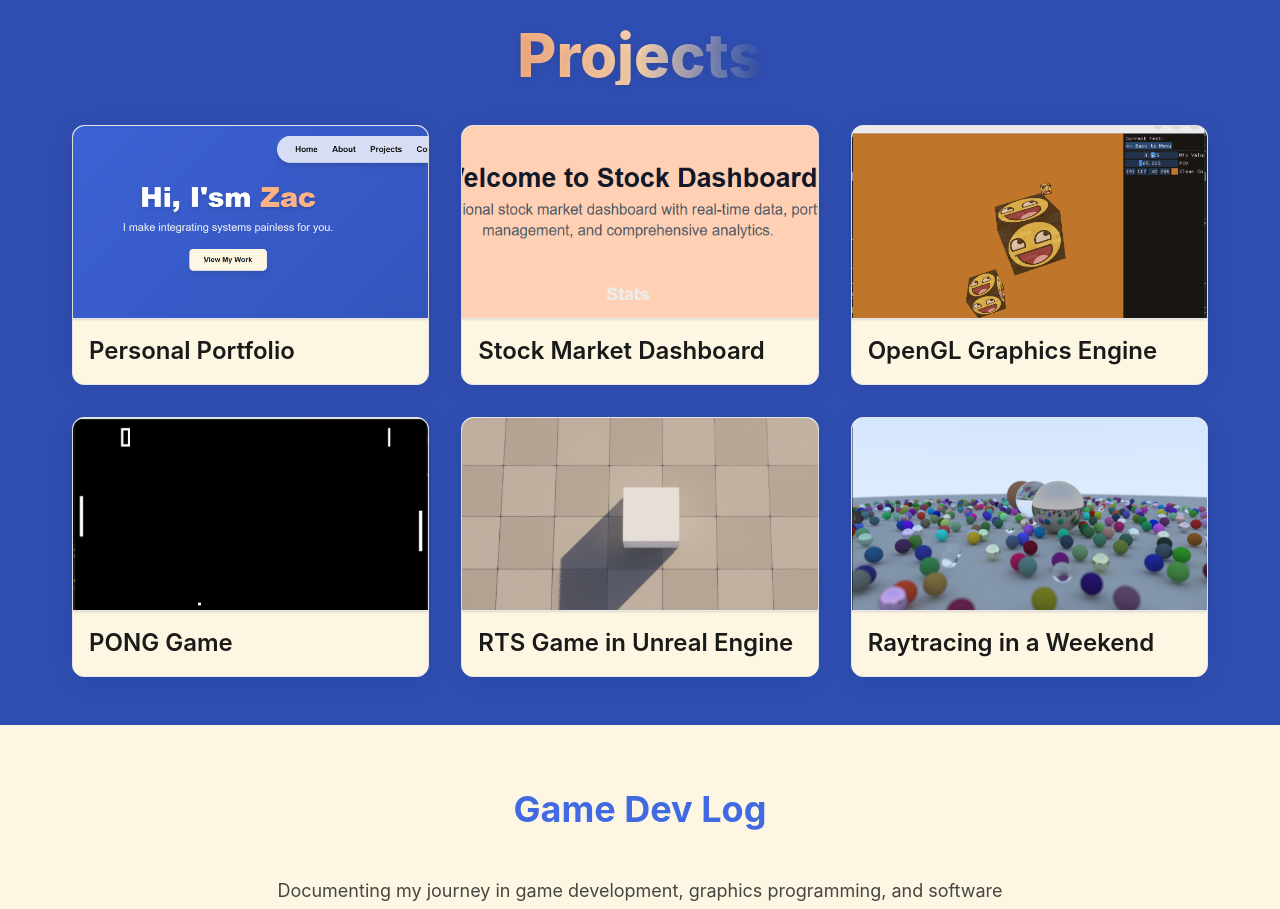
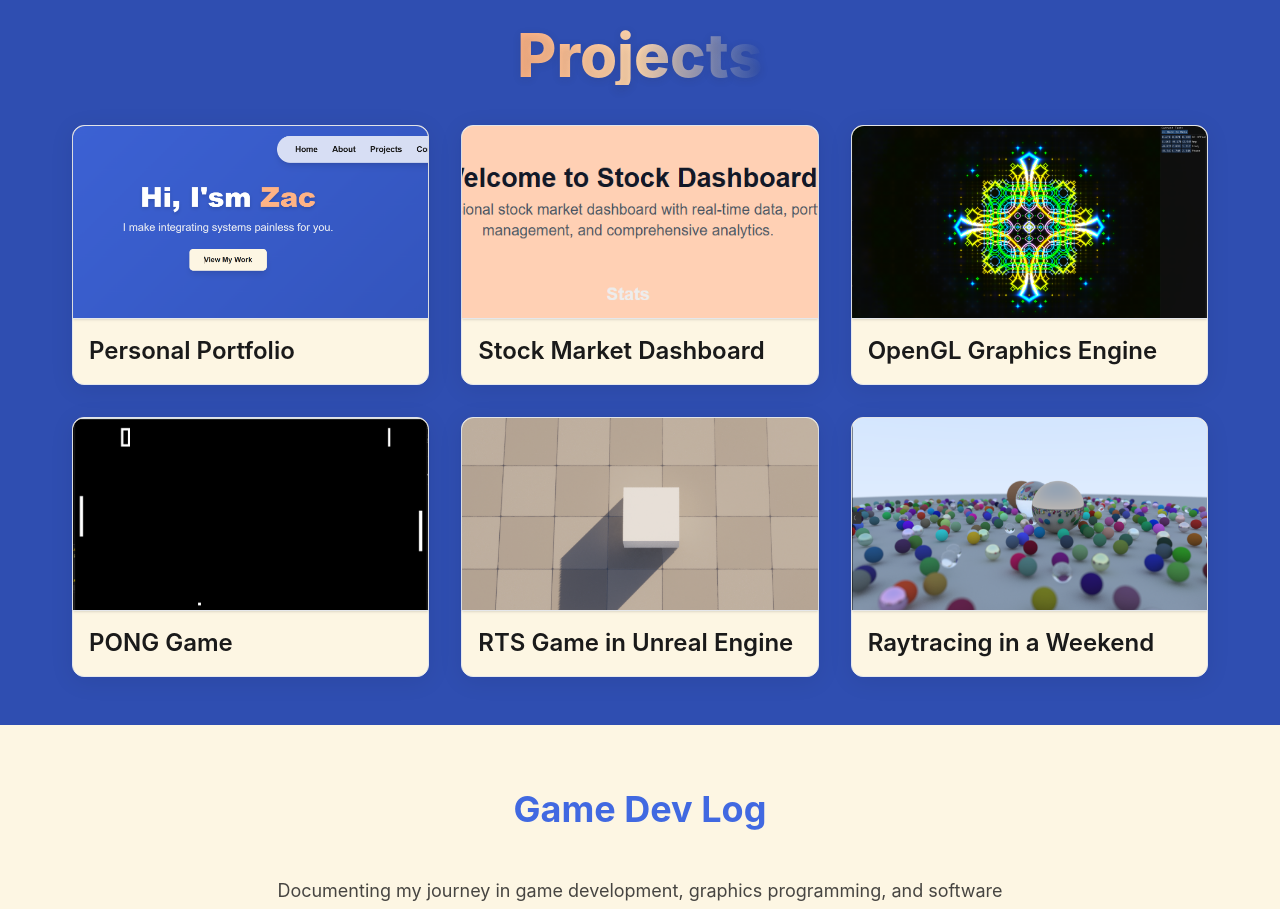
Before and after one commit to henzg/portfolio-redo, a Next.js app in the folder frontend/: page / in a window 1280 px wide. Shown: the part 1120-2029 px from the top of the page. Built offline with nearby package versions, Linux system fonts and the light colour scheme.

Commit message:
Update project.ts

```diff
--- a/frontend/src/data/project.ts
+++ b/frontend/src/data/project.ts
@@ -29,7 +29,7 @@ export const projects: Project[] = [
    description: "Creating a graphics engine for 2d and 3d applications",
    techStack: ["C++", "OpenGL", "GLFW", "GLM"],
    repo: "https://github.com/henzg/OpenGLRenderer",
-   image: "/openglproject03.png"
+   image: "/shaderart.png"
   },
   {
    title: "PONG Game",
```
